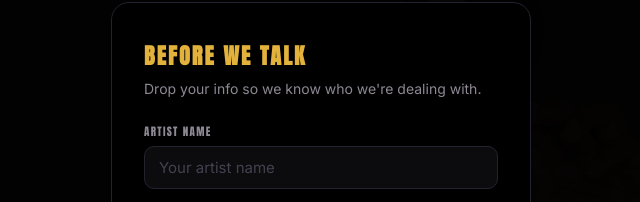
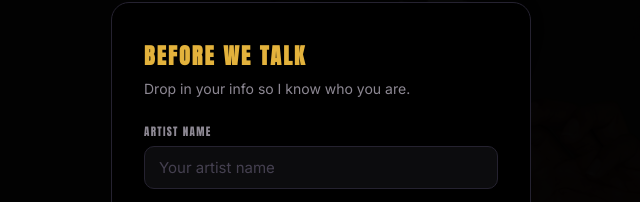
Before and after one commit to publicitystunt25-crypto/greatones-chatbot, a website: page public/index.html in a window 1280 px wide. Shown: the part 126-328 px from the top of the page, 319-959 px from the left. Drawn offline with Linux system fonts and the light colour scheme.

Commit message:
update intake form copy

```diff
--- a/public/index.html
+++ b/public/index.html
@@ -577,7 +577,7 @@
 <div id="intake-overlay">
   <div class="intake-box">
     <h2>Before We Talk</h2>
-    <p>Drop your info so we know who we're dealing with.</p>
+    <p>Drop in your info so I know who you are.</p>
     <div class="intake-field">
       <label>Artist Name</label>
       <input id="intake-artist" type="text" placeholder="Your artist name" autocomplete="off">
```
